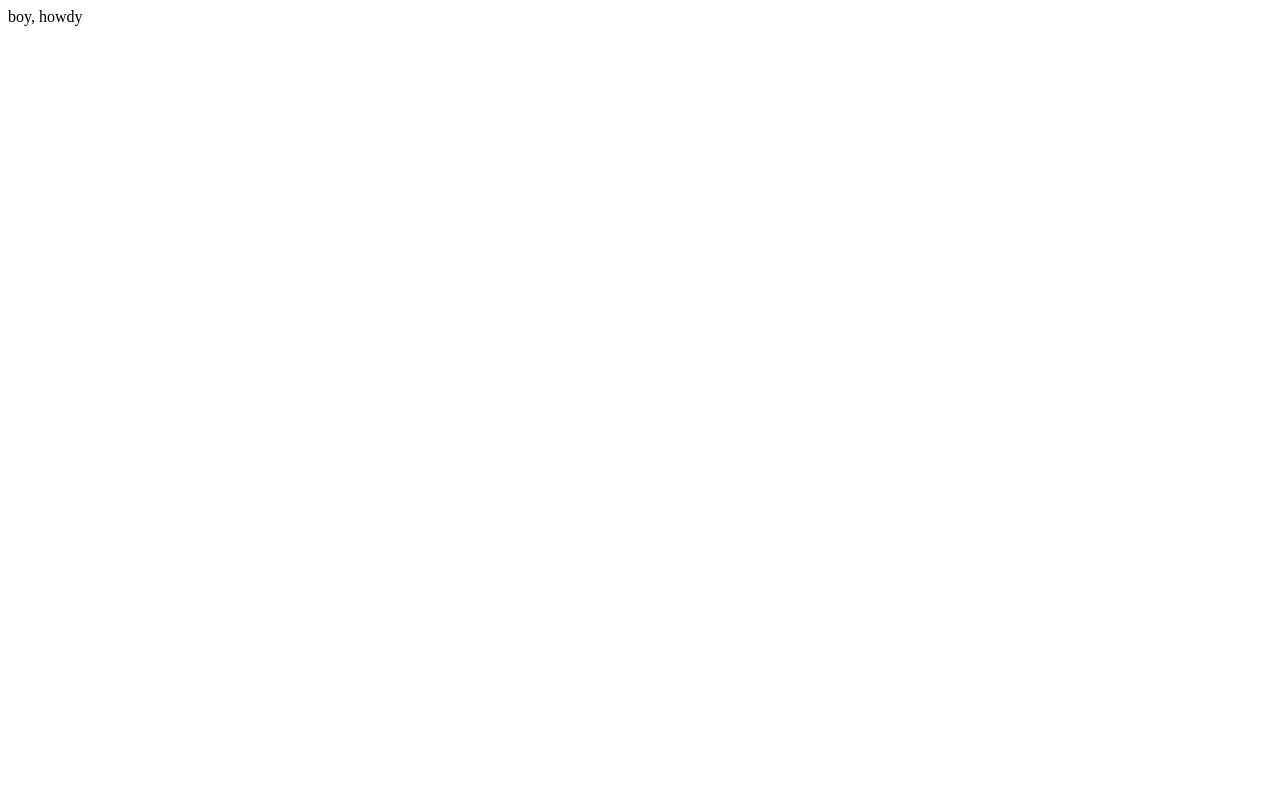
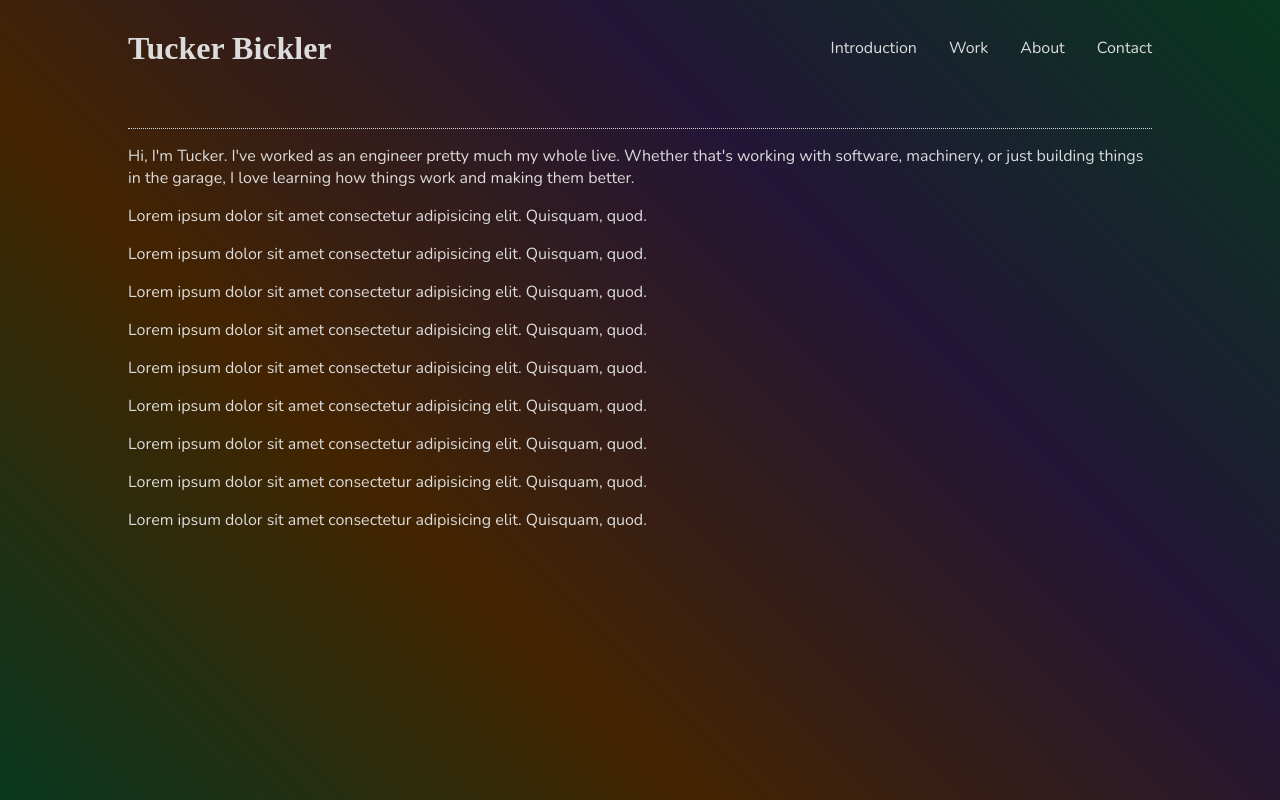
Before and after one commit to tuckbick/beta.tuckbick.github.io, a plain HTML site: page index.html in a window 1280 px wide. Drawn offline with nearby package versions, Linux system fonts and the light colour scheme; a web font is replaced by a local one.

Commit message:
feat: adding styles

```diff
--- a/index.html
+++ b/index.html
@@ -10,6 +10,12 @@
     <link rel="icon" href="images/favicon.ico" sizes="any">
     <link rel="icon" href="images/favicon.svg" type="image/svg+xml">
     <link rel="manifest" href="manifest.webmanifest">
+
+    <link rel="preconnect" href="https://fonts.googleapis.com">
+    <link rel="preconnect" href="https://fonts.gstatic.com" crossorigin>
+    <link
+        href="https://fonts.googleapis.com/css2?family=Nunito:ital,wght@0,200..1000;1,200..1000&family=Zain:ital,wght@0,200;0,300;0,400;0,700;0,800;0,900;1,300;1,400&display=swap"
+        rel="stylesheet">
 
     <meta name="viewport" content="user-scalable=no, width=device-width, initial-scale=1.0, maximum-scale=1.0">
     <meta name="apple-mobile-web-app-capable" content="yes">
@@ -34,10 +40,152 @@
         }
     </script>
 
+    <style>
+        /* BASE STYLES */
+        html,
+        body,
+        ul,
+        li {
+            margin: 0;
+            padding: 0;
+            font-family: 'Nunito', sans-serif;
+        }
+
+        a {
+            text-decoration: none;
+            color: inherit;
+        }
+
+        h1,
+        h2,
+        h3,
+        h4,
+        h5,
+        h6 {
+            font-family: 'Zain', serif;
+        }
+
+        /* CONTENT */
+
+        :root {
+            --bg-color-transparency: 0.3;
+            --white: rgb(220, 220, 220);
+            --content-width: 1024px;
+            --nav-shift: 1rem;
+        }
+
+        body {
+            background: linear-gradient(45deg,
+                    rgba(29, 183, 101, var(--bg-color-transparency)) 0%,
+                    rgba(223, 119, 0, var(--bg-color-transparency)) 33%,
+                    rgba(114, 70, 181, var(--bg-color-transparency)) 67%,
+                    rgba(29, 183, 101, var(--bg-color-transparency)) 100%), black;
+            background-size: 100vw 100vh, auto;
+            color: var(--white);
+            padding: 0 2rem
+        }
+
+        header,
+        section,
+        .hr {
+            max-width: var(--content-width);
+            margin: 0 auto;
+        }
+
+        .hr {
+            border-bottom: 1px dotted var(--white);
+            padding: 1rem 0;
+        }
+
+        header {
+            height: 6rem;
+            line-height: 4rem;
+
+            display: flex;
+            justify-content: space-between;
+        }
+
+        header h1 {
+            font-size: 2rem;
+            margin: 1rem 0;
+        }
+
+        header ul {
+            list-style: none;
+            display: flex;
+            align-items: end;
+            position: relative;
+            right: -1rem;
+        }
+
+        header nav a {
+            display: block;
+            height: 4rem;
+            margin: 1rem 0;
+            padding: 0 var(--nav-shift);
+        }
+
+        header nav a:hover {
+            text-decoration: underline;
+        }
+
+        section {
+            padding: 2*var(--nav-shift) 0;
+        }
+    </style>
+
 </head>
 
 <body>
-    boy, howdy
+
+    <header>
+        <h1>Tucker Bickler</h1>
+        <nav aria-label="main navigation">
+            <ul>
+                <li><a href="#introduction">Introduction</a></li>
+                <li><a href="#work">Work</a></li>
+                <li><a href="#about">About</a></li>
+                <li><a href="#contact">Contact</a></li>
+            </ul>
+        </nav>
+    </header>
+
+    <div class="hr"></div>
+
+    <section id="introduction">
+        <div class="introduction-content">
+            <p>Hi, I'm Tucker. I've worked as an engineer pretty much my whole live. Whether that's working with
+                software,
+                machinery, or just building things in the garage, I love learning how things work and making them
+                better.
+            </p>
+        </div>
+    </section>
+
+    <section id="work">
+        <div>
+            <p>Lorem ipsum dolor sit amet consectetur adipisicing elit. Quisquam, quod.</p>
+            <p>Lorem ipsum dolor sit amet consectetur adipisicing elit. Quisquam, quod.</p>
+            <p>Lorem ipsum dolor sit amet consectetur adipisicing elit. Quisquam, quod.</p>
+        </div>
+    </section>
+
+    <section id="about">
+        <div>
+            <p>Lorem ipsum dolor sit amet consectetur adipisicing elit. Quisquam, quod.</p>
+            <p>Lorem ipsum dolor sit amet consectetur adipisicing elit. Quisquam, quod.</p>
+            <p>Lorem ipsum dolor sit amet consectetur adipisicing elit. Quisquam, quod.</p>
+        </div>
+    </section>
+
+    <section id="contact">
+        <div>
+            <p>Lorem ipsum dolor sit amet consectetur adipisicing elit. Quisquam, quod.</p>
+            <p>Lorem ipsum dolor sit amet consectetur adipisicing elit. Quisquam, quod.</p>
+            <p>Lorem ipsum dolor sit amet consectetur adipisicing elit. Quisquam, quod.</p>
+        </div>
+    </section>
+
 </body>
 
 </html>
```
